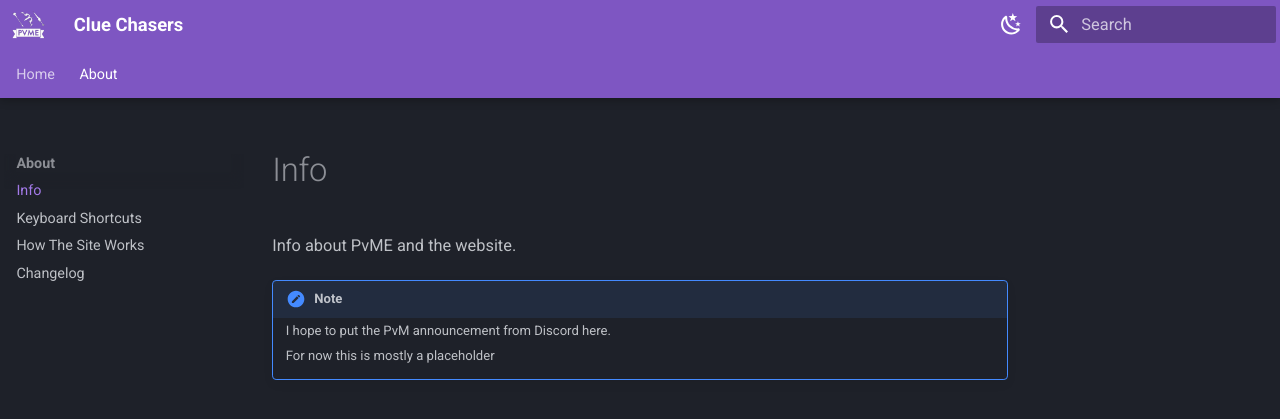
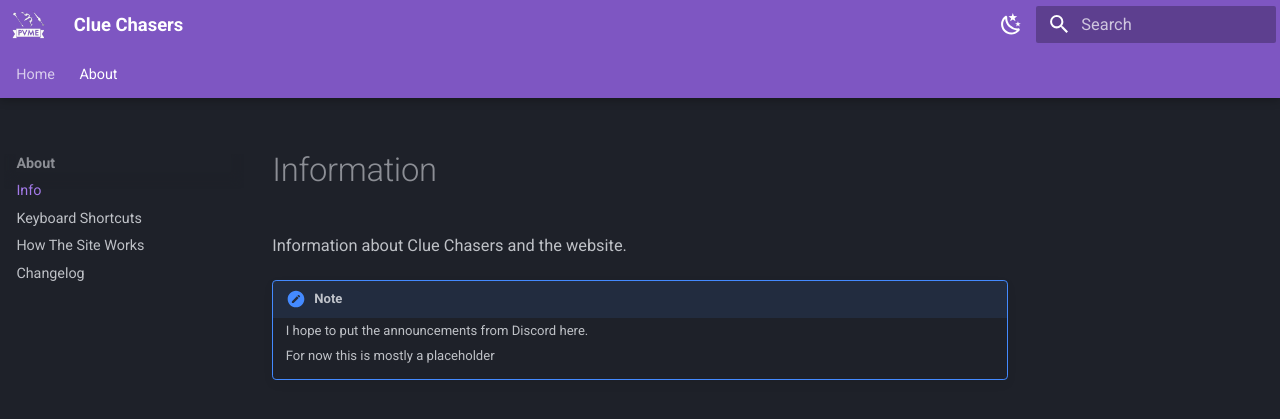
Before and after one commit to Clue-Chasers/Clue-Chasers.github.io, an MkDocs documentation site: the page built from docs/about/info.md, in a window 1280 px wide. Shown: the top 419 px of the page. Built offline with MkDocs 1.6.1 and Material for MkDocs 9.7.7, drawn with Linux system fonts in a browser that asks for light colours.

Commit message:
Update info.md

```diff
--- a/docs/about/info.md
+++ b/docs/about/info.md
@@ -1,8 +1,8 @@
-# Info
+# Information
 
-Info about PvME and the website.
+Information about Clue Chasers and the website.
 
 !!! note
-    I hope to put the PvM announcement from Discord here.
+    I hope to put the announcements from Discord here.
 
     For now this is mostly a placeholder
```
